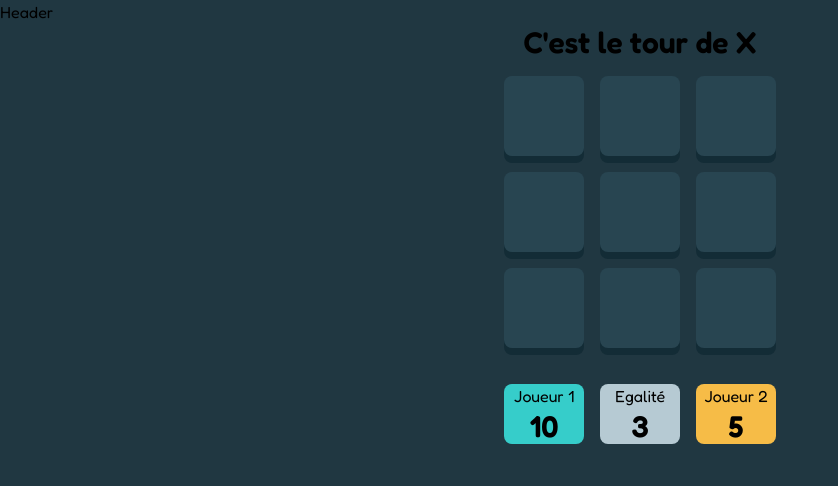
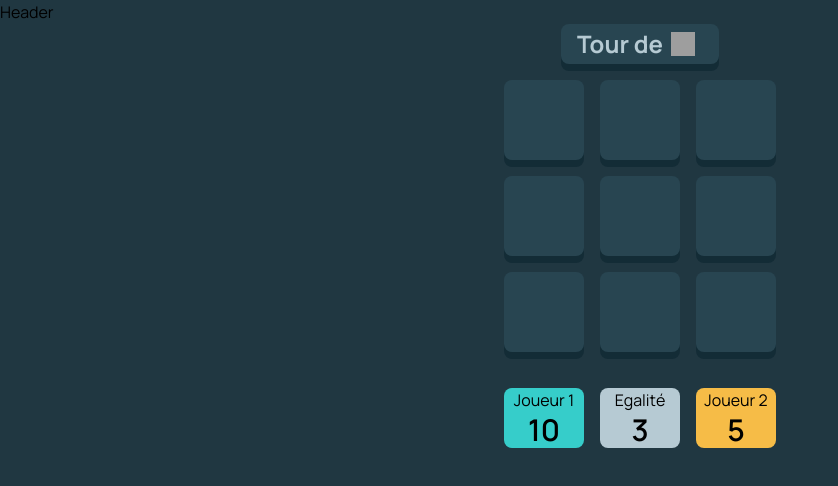
Before and after one commit to BenoitPrmt/tic-tac-toe-react, a React (Vite) app: page /game in a window 1280 px wide. Shown: the top 486 px of the page, without its empty margins (0-838 px from the left). Built offline with nearby package versions, Linux system fonts and the light colour scheme; grey boxes are pictures that could not be loaded.

Commit message:
feat(board): added functionnal board

```diff
--- a/index.html
+++ b/index.html
@@ -8,7 +8,7 @@
 
     <link rel="preconnect" href="https://fonts.googleapis.com">
     <link rel="preconnect" href="https://fonts.gstatic.com" crossorigin>
-    <link href="https://fonts.googleapis.com/css2?family=Fredoka:wght@300..700&display=swap" rel="stylesheet">
+    <link href="https://fonts.googleapis.com/css2?family=Manrope:wght@200..800&display=swap" rel="stylesheet">
   </head>
   <body>
     <div id="root"></div>
--- /dev/null
+++ b/src/components/Game/Board.tsx
@@ -0,0 +1,31 @@
+import BoardCell from "./BoardCell.tsx";
+import {Fragment, ReactNode} from "react";
+import {BoardType, PlayerType} from "../../types/Board.ts";
+
+type Props = {
+    board: BoardType;
+    handleCellClick: () => void;
+    currentPlayer: PlayerType;
+}
+
+const BoardComponent = ({ board, handleCellClick, currentPlayer }: Props) => {
+    return (
+        <div className="flex justify-center py-4">
+            <div className="grid grid-cols-3 gap-4">
+                {board && (
+                    board.map((line: PlayerType[], index: number): ReactNode => {
+                        return (
+                            <Fragment key={index}>
+                                {line.map((cell: PlayerType, idx: number) => <BoardCell boardCell={cell} key={idx}
+                                                                                        onCellClick={handleCellClick}
+                                                                                        currentPlayer={currentPlayer}/>)}
+                            </Fragment>
+                        )
+                    })
+                )}
+            </div>
+        </div>
+    );
+};
+
+export default BoardComponent;
--- a/src/components/Game/BoardCell.tsx
+++ b/src/components/Game/BoardCell.tsx
@@ -1,7 +1,26 @@
-const BoardCell = () => {
+import cross from "../../assets/images/game/cross.svg";
+import circle from "../../assets/images/game/circle.svg";
+import {PlayerType} from "../../types/Board.ts";
+import {useState} from "react";
+
+type Props = {
+    boardCell: PlayerType;
+    onCellClick: () => void;
+    currentPlayer: PlayerType;
+}
+
+const BoardCell = ({ boardCell, onCellClick, currentPlayer }: Props) => {
+    const [cell, setCell] = useState<PlayerType>(boardCell)
+
+    const handleClick = () => {
+        setCell(currentPlayer);
+        onCellClick();
+    }
+
     return (
-        <div className={"bg-grey-medium rounded-lg h-[10vh] w-[10vh] shadow-[0px_7px_0px_0px_#132C36]"}>
-
+        <div className={"bg-grey-medium rounded-lg h-[10vh] w-[10vh] shadow-[0px_7px_0px_0px_#132C36]"} onClick={handleClick}>
+            {cell === "X" && <img src={cross} alt={cell} className={"p-5"}/>}
+            {cell === "O" && <img src={circle} alt={cell} className={"p-5"}/>}
         </div>
     );
 };
--- /dev/null
+++ b/src/components/Game/Game.tsx
@@ -0,0 +1,36 @@
+import {useEffect, useState} from "react";
+import {PlayerType, BoardType} from "../../types/Board.ts";
+import BoardComponent from "./Board.tsx";
+import PlayerTurn from "./PlayerTurn.tsx";
+
+const GameComponent = () => {
+    const [board, setBoard] = useState<BoardType>([]);
+    const [currentPlayer, setCurrentPlayer] = useState<PlayerType>("X");
+
+    useEffect(() => {
+        const tempBoard: BoardType = [];
+        for(let i: number = 0; i < 3; i++) {
+            tempBoard[i] = [];
+            for(let j: number = 0; j< 3; j++) {
+                tempBoard[i][j] = "";
+            }
+        }
+        setBoard(tempBoard);
+    }, []);
+
+    const handleCellClick = () => {
+        setCurrentPlayer(currentPlayer === "X" ? "O" : "X");
+    }
+
+    return (
+        <>
+            <div className="flex justify-center">
+                <PlayerTurn player={currentPlayer} />
+            </div>
+
+            <BoardComponent board={board} handleCellClick={handleCellClick} currentPlayer={currentPlayer} />
+        </>
+    );
+};
+
+export default GameComponent;
--- /dev/null
+++ b/src/components/Game/PlayerTurn.tsx
@@ -0,0 +1,23 @@
+import {PlayerType} from "../../types/Board.ts";
+import cross from "../../assets/images/game/cross.svg";
+import circle from "../../assets/images/game/circle.svg";
+
+type Props = {
+    player: PlayerType;
+}
+
+const PlayerTurn = ({player}: Props) => {
+    return (
+        <div className={"bg-grey-medium rounded-lg shadow-[0px_7px_0px_0px_#132C36] px-4"}>
+            <p className="font-bold flex flex-row text-grey-light text-2xl items-center">
+                Tour de {player === "X" ? (
+                <img src={cross} alt={player} className={"p-2 w-10 h-10 text-grey-light"}/>
+            ) : (
+                <img src={circle} alt={player} className={"p-2 w-10 h-10 text-grey-light"}/>
+            )}
+            </p>
+        </div>
+    );
+};
+
+export default PlayerTurn;
--- a/src/components/Game/ScoreCell.tsx
+++ b/src/components/Game/ScoreCell.tsx
@@ -1,4 +1,4 @@
-import {ColorType} from "../../types/colors.ts";
+import {ColorType} from "../../types/Colors.ts";
 
 type Props = {
     color: ColorType;
--- a/src/index.css
+++ b/src/index.css
@@ -2,16 +2,6 @@
 @tailwind components;
 @tailwind utilities;
 
-/*@layer base {*/
-/*    @font-face {*/
-/*        font-family: 'Fredoka';*/
-/*        font-style: normal;*/
-/*        font-weight: 400;*/
-/*        font-display: swap;*/
-/*        src: local('Fredoka'), url(/src/assets/fonts/Fredoka-Variable.ttf) format('ttf');*/
-/*    }*/
-/*}*/
-
 * {
-    font-family: "Fredoka", "sans-serif";
+    font-family: "Manrope", "sans-serif";
 }
--- a/src/pages/GamePage.tsx
+++ b/src/pages/GamePage.tsx
@@ -1,30 +1,10 @@
-import BoardCell from "../components/Game/BoardCell.tsx";
 import ScoreCell from "../components/Game/ScoreCell.tsx";
+import GameComponent from "../components/Game/Game.tsx";
 
 const GamePage = () => {
     return (
         <div>
-            <div className="flex justify-center">
-                <h1 className="text-3xl font-semibold">
-                    C'est le tour de X
-                </h1>
-            </div>
-
-            <div className="flex justify-center py-4">
-                <div className="grid grid-cols-3 gap-4">
-                    <BoardCell />
-                    <BoardCell />
-                    <BoardCell />
-
-                    <BoardCell />
-                    <BoardCell />
-                    <BoardCell />
-
-                    <BoardCell />
-                    <BoardCell />
-                    <BoardCell />
-                </div>
-            </div>
+            <GameComponent />
 
             <div className="flex justify-center mt-5">
                 <div className="grid grid-cols-3 gap-4">
--- /dev/null
+++ b/src/types/Board.ts
@@ -0,0 +1,3 @@
+export type BoardType = PlayerType[][];
+
+export type PlayerType = "" | "X" | "O";
```
Also changed, not shown: src/types/Colors.ts (renamed from src/types/colors.ts).
